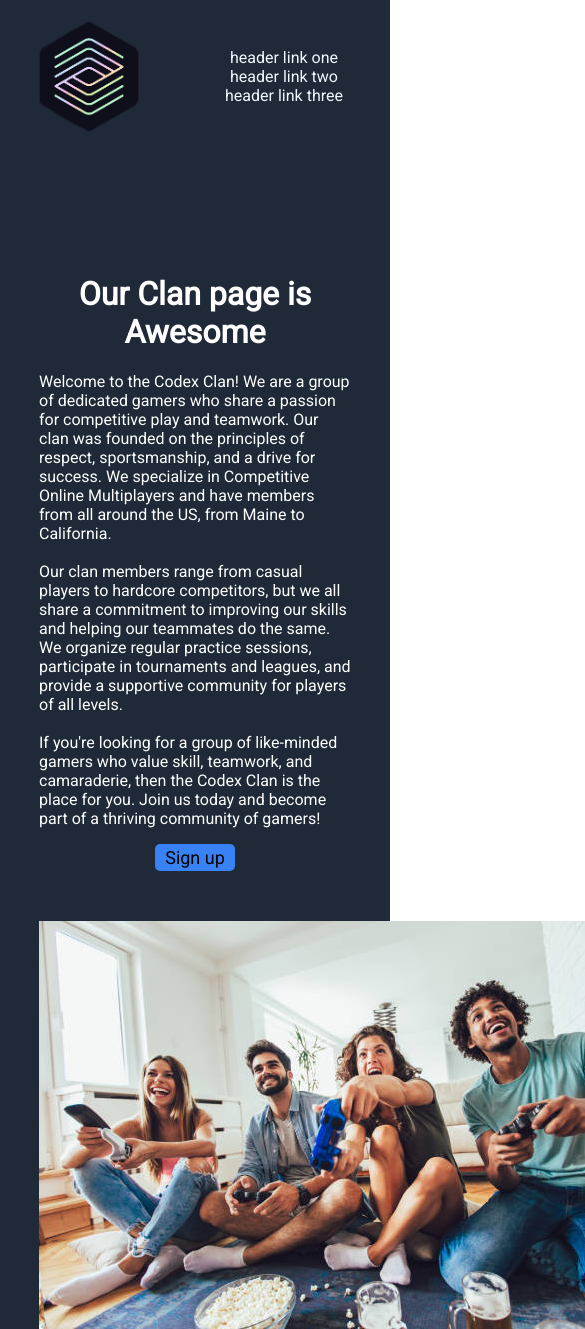
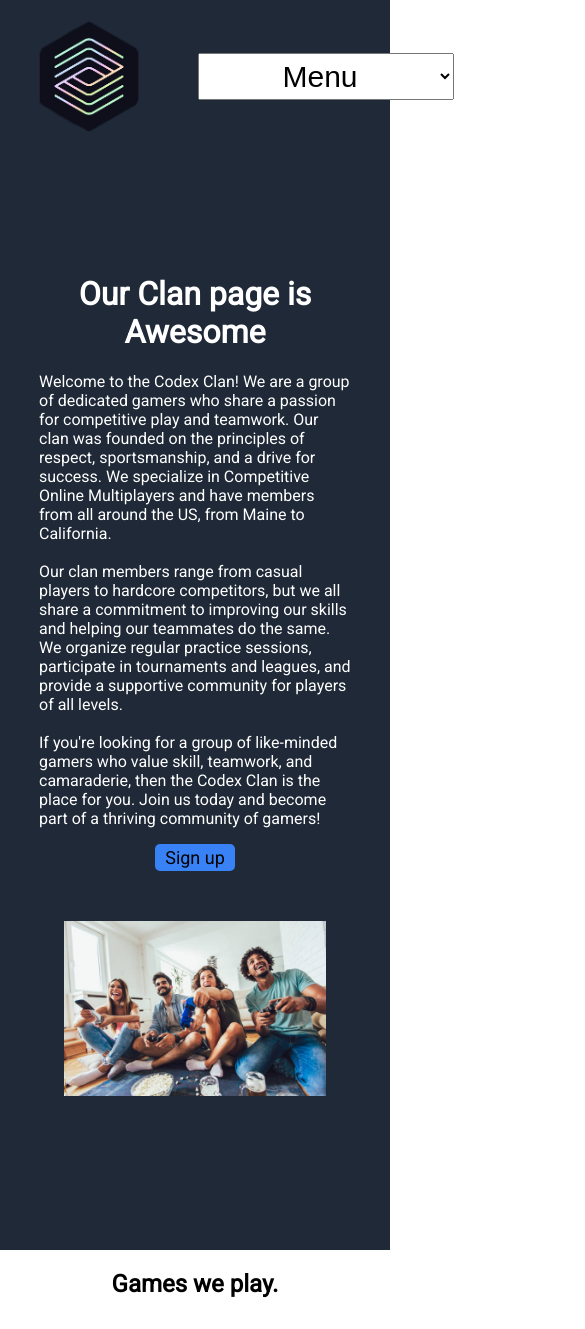
Before and after one commit to andrew-can-code/odin-landing-page, a plain HTML site: page index.html in a window 390 px wide. Shown: the top 1329 px of the page, 585 px wide, since content can reach past the window. Drawn offline with Linux system fonts and the light colour scheme.

Commit message:
2nd Commit - Added more Responsiveness
fixed content image div responsiveness
and added a responsive drop down menu.

```diff
--- a/index.html
+++ b/index.html
@@ -12,10 +12,21 @@
   <div class="dark-background">
     <div class="navbar">
       <img src="images/logo.png" alt="header-logo" class="header-logo">
+
       <div class="nav-links">
-        <a href="#">header link one</a>
-        <a href="#">header link two</a>
-        <a href="#">header link three</a>
+        <nav>
+            <a href="#">Header link one</a>
+            <a href="#">Header Link two</a>
+            <a href="#">Header link three</a>
+
+          <select>
+            <option value="" selected="selected">Menu</option>
+
+            <option value="/">Header link one</option>
+            <option value="/collections/all">header link two</option>
+            <option value="/blogs/five-simple-steps-blog">header link three</option>
+          </select>
+        </nav>
       </div>
     </div>
     <div class="subheader">
@@ -31,7 +42,7 @@
         <button>Sign up</button>
       </div>
       <div class="gamer-pics">
-        <img src="images/gamer-pl.jpeg" alt="gamer-pictures">
+        <img src="images/gamer-pl.jpeg" alt="gamer-pictures" class="main-pic">
       </div>
     </div>
   </div>
@@ -59,13 +70,13 @@
   </div>
 
   <div class="gray-background">
-    <p class="quote">We are Codex Clan.</p>
+    <p class="quote">I've been in the Codex Clan since 2018 and I couldn't be happier here.</p>
     <p class="quoter">-Nathaniel Riis</p>
   </div>
 
   <div class="blue-background">
     <div class=" cta">
-      <p>Call to action! It's Time</p>
+      <p>Now's your chance to join the Codex Clan!</p>
       <p>Sign up for to our clan by clicking on that button right over there!</p>
     </div>
     <div><button>Sign Up</button></div>
--- a/styles.css
+++ b/styles.css
@@ -1,5 +1,5 @@
 body {
-  font-family: 'Roboto';
+  font-family: 'Roboto', sans-serif;
   text-align: center;
   display: flex;
   flex-direction: column;
@@ -21,6 +21,18 @@ body {
   padding: 0 5% 0 0;
 }
 
+nav select {
+  display: none;
+  font-size: 30px;
+  text-align: center;
+  padding: 5px;
+}
+
+@media (max-width: 600px) {
+  nav a     { display: none; }
+  nav select { display: inline-block; }
+}
+
 .nav-links, a {
   padding: 0 20px;
   text-decoration: none;
@@ -38,7 +50,7 @@ body {
   padding-left: 2%;
 }
 
-.gamer-pics, img {
+.main-pic {
   width: auto;
   height: auto;
 }
@@ -59,8 +71,12 @@ body {
   }
 
   .gamer-pics {
-    padding: 50px 0;
+    padding: 50px 10px;
     margin: auto;
+  }
+
+  .main-pic {
+    width: 90%;
   }
 
   .content {
@@ -103,6 +119,25 @@ button {
   color: black;
 }
 
+.quote, .quoter {
+  margin: auto;
+  text-align: center;
+  font-size: 40px;
+  font-style: italic;
+  font-weight: lighter;
+  background-color: darkslategray;
+  color: white;
+}
+
+.quote {
+  padding: 50px 2% 1px 2%;
+
+}
+
+.quoter {
+  padding: 1px 2% 50px 2%;
+}
+
 .carousel-image {
   border: 3px #3882f6;
   background-color: rgb(179, 179, 179);
```
Also changed, not shown: images/logo.webp (added), images/mw2.jpeg (added).
